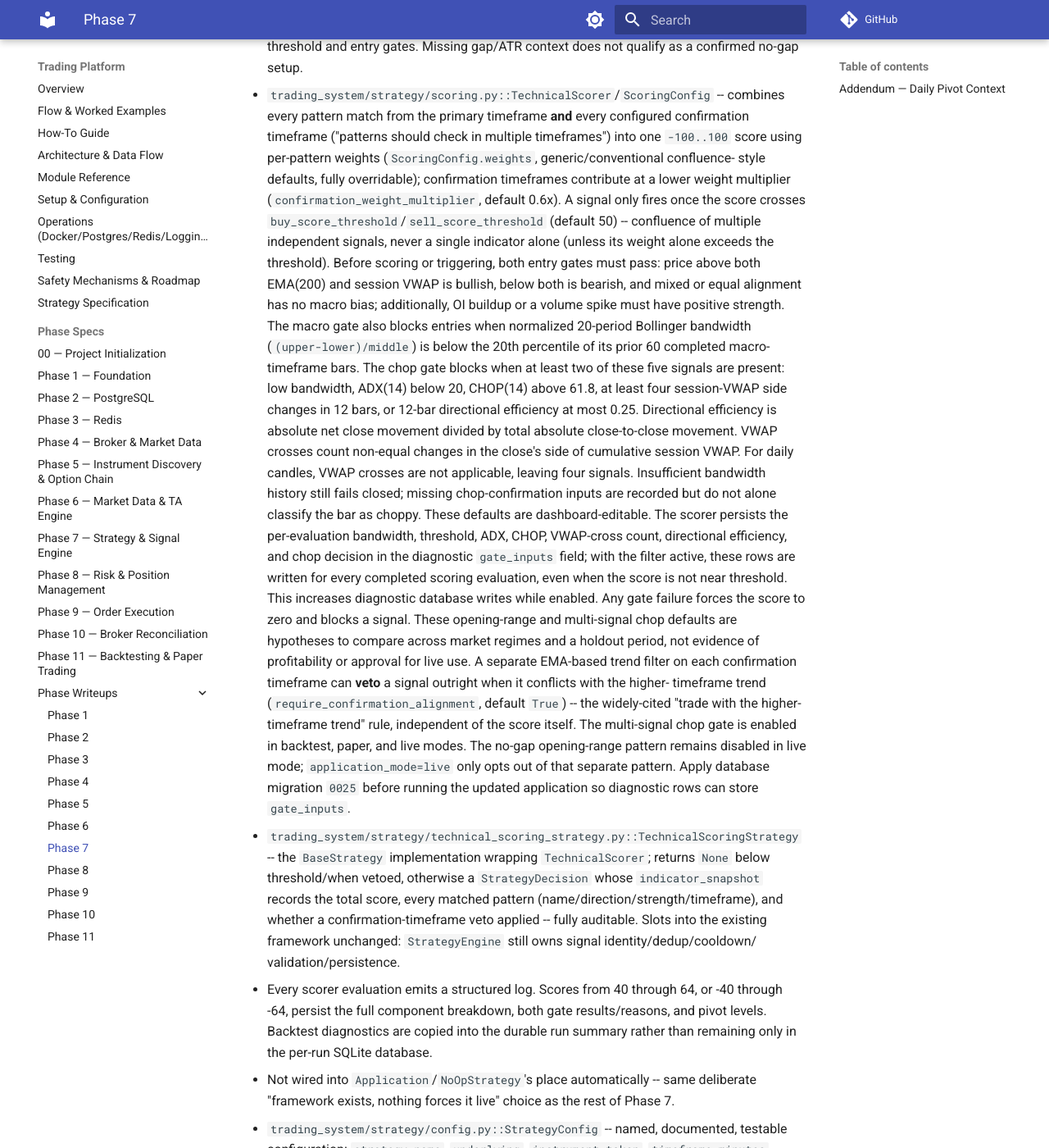
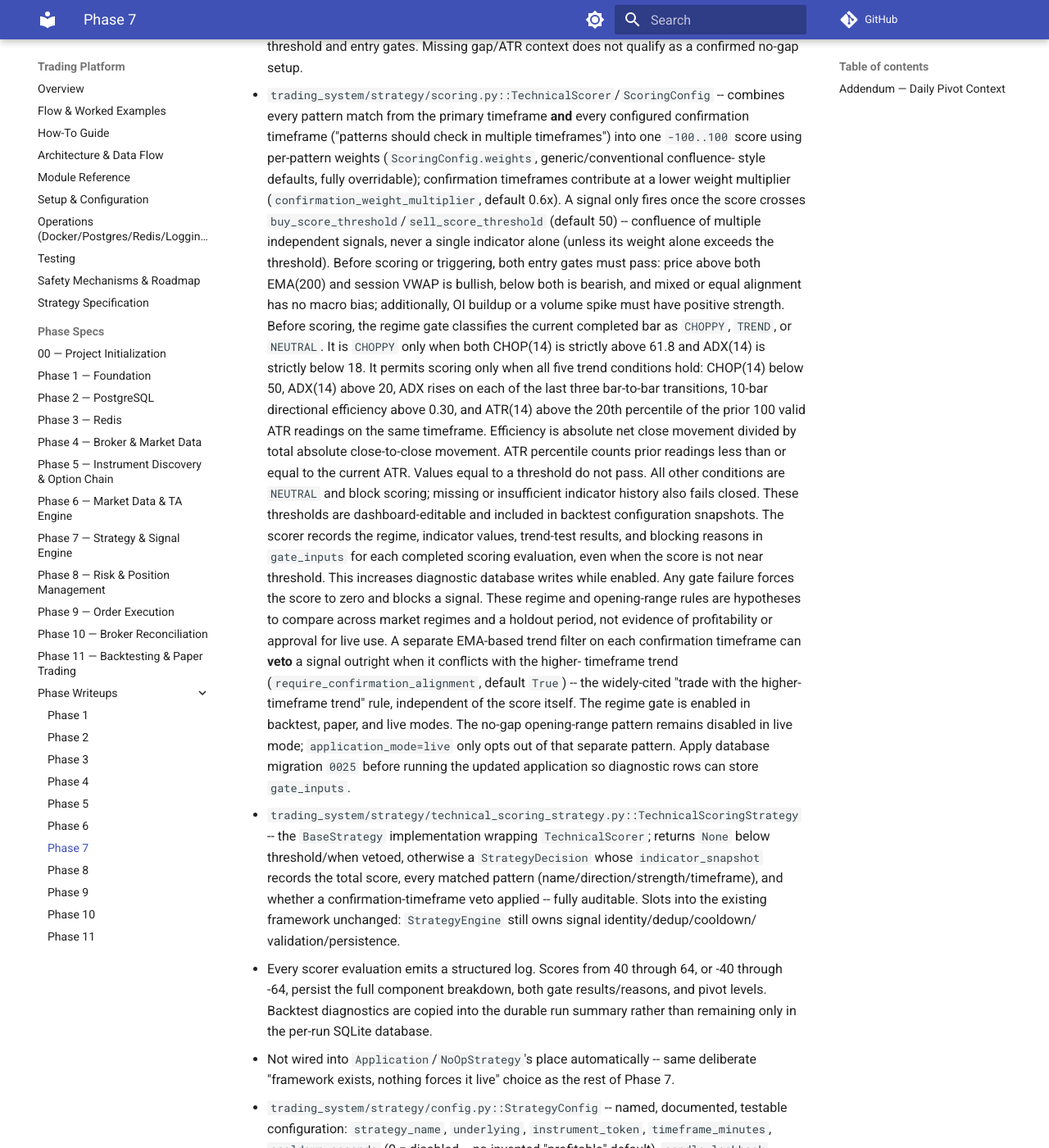
Before and after one commit to VictorG1422/docs, an MkDocs documentation site: the page built from docs/trading-platform/phases/phase-07-strategy-signal.md, in a window 1280 px wide and 1400 px high, scrolled down 3097 px. Shown: the whole window at 82% size. Built offline with MkDocs 1.6.1 and Material for MkDocs 9.7.7, drawn with Linux system fonts in a browser that asks for light colours; comment, search, counter and statistics services are not loaded.

Commit message:
Document strict regime gate
Co-authored-by: Copilot <223556219+Copilot@users.noreply.github.com>

```diff
--- a/docs/trading-platform/phases/phase-07-strategy-signal.md
+++ b/docs/trading-platform/phases/phase-07-strategy-signal.md
@@ -165,34 +165,33 @@ Signal --> SignalRepository (PostgreSQL, status="RISK_CHECK_PENDING")
     scoring or triggering, both entry gates must pass: price above both
     EMA(200) and session VWAP is bullish, below both is bearish, and mixed
     or equal alignment has no macro bias; additionally, OI buildup or a
-    volume spike must have positive strength. The macro gate also blocks
-    entries when normalized 20-period Bollinger bandwidth
-    (`(upper-lower)/middle`) is below the 20th percentile of its prior 60
-    completed macro-timeframe bars. The chop gate blocks when at least two
-    of these five signals are present: low bandwidth, ADX(14) below 20,
-    CHOP(14) above 61.8, at least four session-VWAP side changes in 12 bars,
-    or 12-bar directional efficiency at most 0.25.
-    Directional efficiency is absolute net close movement divided by total
-    absolute close-to-close movement. VWAP crosses count non-equal changes
-    in the close's side of cumulative session VWAP. For daily candles, VWAP
-    crosses are not applicable, leaving four signals. Insufficient
-    bandwidth history still fails closed;
-    missing chop-confirmation inputs are recorded but do not alone classify
-    the bar as choppy. These defaults are dashboard-editable. The scorer
-    persists the per-evaluation bandwidth, threshold, ADX, CHOP, VWAP-cross
-    count, directional efficiency, and chop decision in the diagnostic `gate_inputs`
-    field; with the filter active, these rows are written for every completed
+    volume spike must have positive strength. Before scoring, the regime
+    gate classifies the current completed bar as `CHOPPY`, `TREND`, or
+    `NEUTRAL`. It is `CHOPPY` only when both CHOP(14) is strictly above
+    61.8 and ADX(14) is strictly below 18. It permits scoring only when all
+    five trend conditions hold: CHOP(14) below 50, ADX(14) above 20, ADX
+    rises on each of the last three bar-to-bar transitions, 10-bar
+    directional efficiency above 0.30, and ATR(14) above the 20th
+    percentile of the prior 100 valid ATR readings on the same timeframe.
+    Efficiency is absolute net close movement divided by total absolute
+    close-to-close movement. ATR percentile counts prior readings less than
+    or equal to the current ATR. Values equal to a threshold do not pass.
+    All other conditions are `NEUTRAL` and block scoring; missing or
+    insufficient indicator history also fails closed. These thresholds
+    are dashboard-editable and included in backtest configuration
+    snapshots. The scorer records the regime, indicator values, trend-test
+    results, and blocking reasons in `gate_inputs` for each completed
     scoring evaluation, even when the score is not near threshold. This
     increases diagnostic database writes while enabled. Any gate failure
-    forces the score to zero and blocks a signal. These opening-range and
-    multi-signal chop defaults are hypotheses to compare across market
-    regimes and a holdout period, not evidence of profitability or approval
-    for live use. A separate EMA-based trend filter on each confirmation timeframe can
+    forces the score to zero and blocks a signal. These regime and
+    opening-range rules are hypotheses to compare across market regimes
+    and a holdout period, not evidence of profitability or approval for
+    live use. A separate EMA-based trend filter on each confirmation timeframe can
     **veto** a signal outright when it conflicts with the higher-
     timeframe trend (`require_confirmation_alignment`, default `True`) --
     the widely-cited "trade with the higher-timeframe trend" rule,
-    independent of the score itself. The multi-signal chop gate is enabled
-    in backtest, paper, and live modes. The no-gap opening-range pattern
+    independent of the score itself. The regime gate is enabled in
+    backtest, paper, and live modes. The no-gap opening-range pattern
     remains disabled in live mode; `application_mode=live` only opts out of
     that separate pattern. Apply database migration `0025` before
     running the updated application so diagnostic rows can store `gate_inputs`.
```
